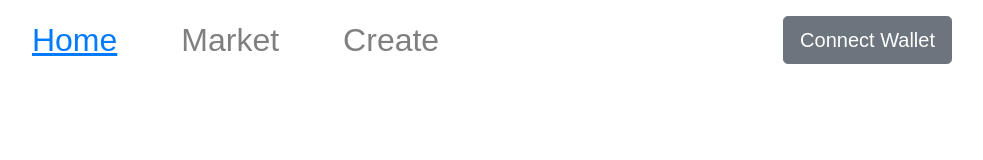
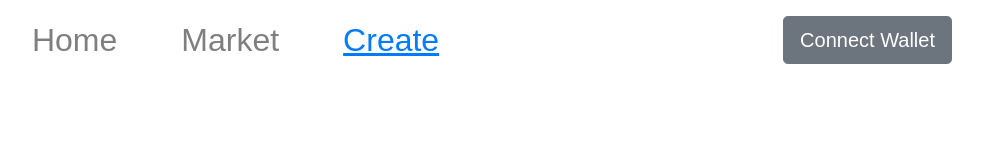
Before and after one commit to monalizatokens/monaliza, a plain HTML site: page create.html in a window 1280 px wide. Shown: the whole page, without its empty margins (280-1263 px from the left). Drawn offline with nearby package versions, Linux system fonts and the light colour scheme.

Commit message:
made changes for create link

```diff
--- a/create.html
+++ b/create.html
@@ -24,14 +24,14 @@
 
         <div class="collapse navbar-collapse" id="navbarSupportedContent">
           <ul class="navbar-nav mx-auto">
-            <li class="nav-item active">
-              <a class="nav-link text-primary" href="#home">Home</a>
+            <li class="nav-item">
+              <a class="nav-link" href="#home">Home</a>
             </li>
             <li class="nav-item">
               <a class="nav-link" href="#market">Market</a>
             </li>
-           <li class="nav-item">
-              <a class="nav-link" href="#create">Create</a>
+           <li class="nav-item active">
+              <a class="nav-link text-primary" href="#create">Create</a>
             </li>
           </ul>
 
```
